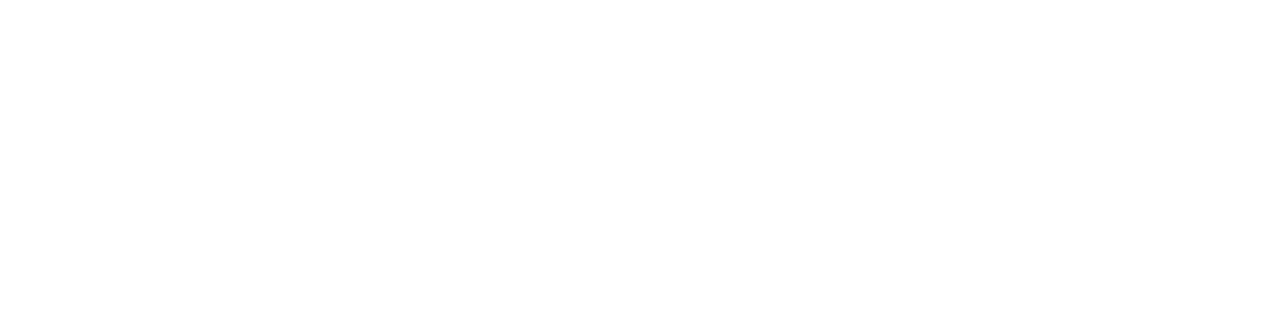
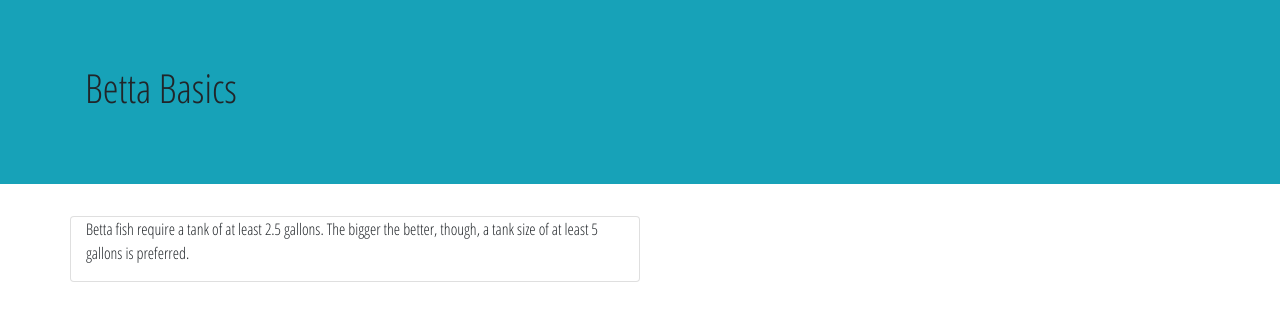
Before and after one commit to eschroer/bettabasics, a website: page index.html in a window 1280 px wide. Drawn offline with nearby package versions, Linux system fonts and the light colour scheme.

Commit message:
Font and card

```diff
--- a/index.html
+++ b/index.html
@@ -7,9 +7,28 @@
 
     <!-- Bootstrap CSS -->
     <link rel="stylesheet" href="node_modules/bootstrap/dist/css/bootstrap.min.css" />
+    <link rel="preconnect" href="https://fonts.gstatic.com">
+    <link href="https://fonts.googleapis.com/css2?family=Open+Sans+Condensed:wght@300&display=swap" rel="stylesheet">
+    <link rel="stylesheet" href="style.css">
     <title>Betta Basics</title>
 </head>
 <body>
+    <header class="jumbotron jumbotron-fluid bg-info">
+        <div class="container">
+            <div class="row">
+                <div class="col-4 col-sm-3 col-md-2 align-self-center">
+                    <h1>Betta Basics</h1>
+                </div>
+            </div>
+        </div>
+    </header>
+<div class="container">
+    <div class="row">
+        <div class="card col-6">
+            <p>Betta fish require a tank of at least 2.5 gallons. The bigger the better, though, a tank size of at least 5 gallons is preferred.</p>
+        </div>
+    </div>
+</div>
 
 
 
--- /dev/null
+++ b/style.css
@@ -0,0 +1,3 @@
+body {
+    font-family: 'Open Sans Condensed', sans-serif;
+}
```
